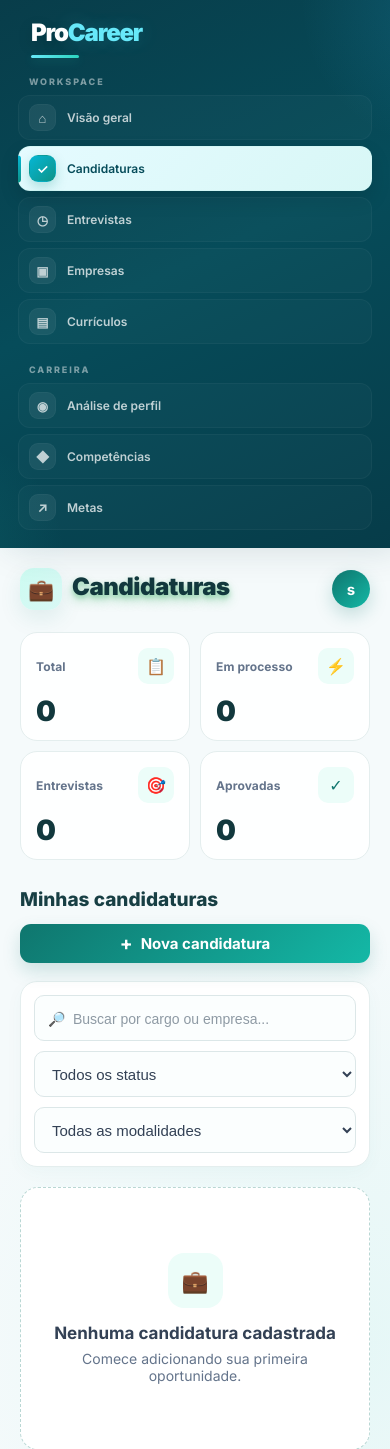
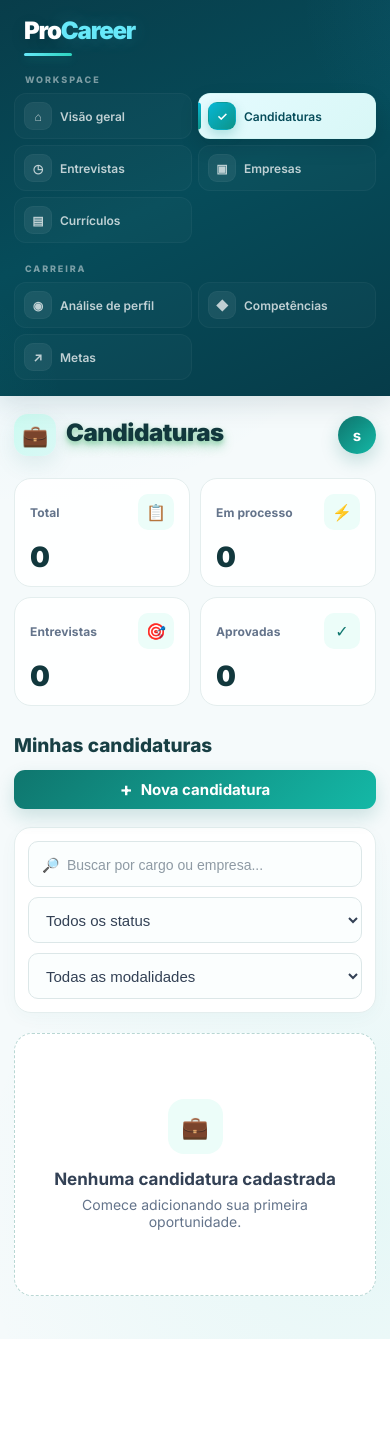
Before and after one commit to Biana-pixel/procaree, a Flask app: page /candidaturas in a window 390 px wide. Shown: the top 1449 px of the page. After the commit the page ends 1339 px from the top, so only its background shows below. Run offline with Flask 3, Linux system fonts and the light colour scheme; the visitor is signed in with stand-in values (Sample User, id 1); data that the repository does not hold is empty; some libraries are stand-ins or nearby versions.

Commit message:
Otimiza responsividade mobile

```diff
--- a/templates/base.html
+++ b/templates/base.html
@@ -5,10 +5,17 @@
 
 <meta charset="UTF-8">
 
-<meta name="viewport" content="width=device-width, initial-scale=1.0">
+<meta
+    name="viewport"
+    content="width=device-width, initial-scale=1.0"
+>
 
 <title>{% block title %}ProCareer{% endblock %}</title>
 
+
+<!-- =====================================================
+     FONTE
+====================================================== -->
 
 <link rel="preconnect" href="https://fonts.googleapis.com">
 
@@ -37,6 +44,13 @@
     }
 
 
+    html {
+        width: 100%;
+        min-height: 100%;
+        overflow-x: hidden;
+    }
+
+
     /* =====================================================
        BODY
     ====================================================== */
@@ -61,6 +75,10 @@
         color: #123238;
 
         min-height: 100vh;
+
+        width: 100%;
+
+        overflow-x: hidden;
     }
 
 
@@ -305,6 +323,8 @@
             color .25s ease,
             transform .25s ease,
             box-shadow .25s ease;
+
+        -webkit-tap-highlight-color: transparent;
     }
 
 
@@ -543,6 +563,8 @@
 
         animation:
             pageEnter .35s ease;
+
+        overflow-x: hidden;
     }
 
 
@@ -626,9 +648,17 @@
 
             height: auto;
 
+            min-height: 0;
+
             position: relative;
 
             padding: 18px;
+
+            box-shadow:
+                0 8px 25px rgba(3, 52, 64, 0.12);
+
+            /* Evita trabalho desnecessário do navegador */
+            contain: layout paint;
         }
 
 
@@ -643,9 +673,51 @@
             display: grid;
 
             grid-template-columns:
-                repeat(2, 1fr);
+                repeat(2, minmax(0, 1fr));
 
             gap: 6px;
+        }
+
+
+        .menu a {
+
+            min-width: 0;
+
+            min-height: 42px;
+
+            transition: none;
+
+            transform: none !important;
+        }
+
+
+        .menu a::before {
+
+            transition: none;
+        }
+
+
+        .menu-icon {
+
+            flex-shrink: 0;
+
+            transition: none;
+        }
+
+
+        .menu a:hover {
+
+            transform: none;
+
+            box-shadow: none;
+        }
+
+
+        .menu a:hover .menu-icon {
+
+            transform: none;
+
+            box-shadow: none;
         }
 
 
@@ -661,7 +733,21 @@
 
             width: 100%;
 
-            padding: 20px;
+            padding: 20px 16px;
+
+            min-height: calc(100vh - 1px);
+
+            animation: none;
+        }
+
+
+        /* Remove apenas os brilhos decorativos no celular.
+           O visual principal permanece igual. */
+
+        .sidebar::before,
+        .sidebar::after {
+
+            opacity: .45;
         }
     }
 
@@ -672,6 +758,66 @@
 
     @media (max-width: 430px) {
 
+        .sidebar {
+
+            padding: 16px 14px;
+        }
+
+
+        .brand {
+
+            padding-left: 10px;
+
+            padding-right: 10px;
+        }
+
+
+        .menu {
+
+            grid-template-columns:
+                repeat(2, minmax(0, 1fr));
+
+            gap: 6px;
+        }
+
+
+        .menu a {
+
+            min-height: 42px;
+
+            padding: 8px 9px;
+
+            gap: 8px;
+
+            font-size: 12px;
+        }
+
+
+        .menu-icon {
+
+            width: 28px;
+
+            height: 28px;
+
+            min-width: 28px;
+
+            font-size: 12px;
+        }
+
+
+        .content {
+
+            padding: 18px 14px;
+        }
+    }
+
+
+    /* =====================================================
+       TELAS MUITO ESTREITAS
+    ====================================================== */
+
+    @media (max-width: 360px) {
+
         .menu {
 
             grid-template-columns: 1fr;
@@ -680,9 +826,30 @@
 
         .menu a {
 
-            min-height: 42px;
+            font-size: 13px;
 
-            padding: 8px 10px;
+            gap: 10px;
+        }
+    }
+
+
+    /* =====================================================
+       ACESSIBILIDADE / REDUÇÃO DE MOVIMENTO
+    ====================================================== */
+
+    @media (prefers-reduced-motion: reduce) {
+
+        *,
+        *::before,
+        *::after {
+
+            animation-duration: 0.01ms !important;
+
+            animation-iteration-count: 1 !important;
+
+            transition-duration: 0.01ms !important;
+
+            scroll-behavior: auto !important;
         }
     }
 
```
